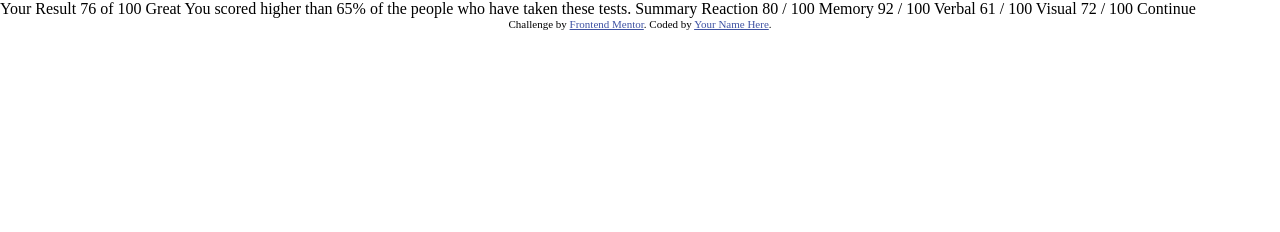
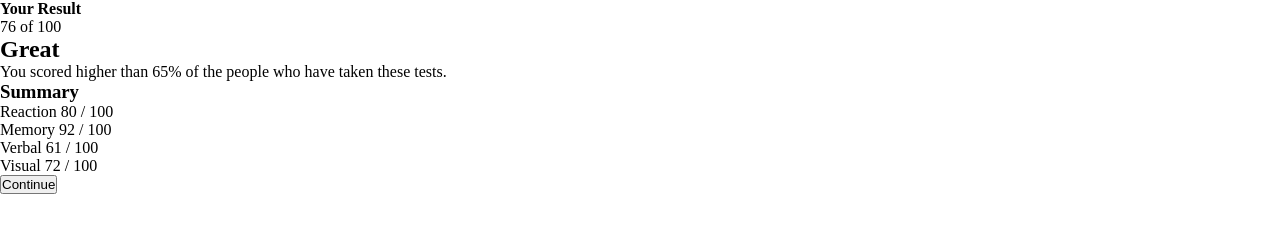
Before and after one commit to kdugaspar/results-summary-component-main, a plain HTML site: page index.html in a window 1280 px wide. Drawn offline with Linux system fonts and the light colour scheme.

Commit message:
Fazendos as marcações HTML

```diff
--- a/index.html
+++ b/index.html
@@ -16,33 +16,63 @@
 
 <body>
 
-  Your Result
+
+  <main class="principal">
+  <section class="sesao-esquerda">
+    <article>
+      <section>
+        <h1>Your Result</h1>
+     <section>
+      <span>
         76
+      </span>
+      <span>
         of 100
+      </span>
+     </section>
+      </section>
 
-  Great
-  You scored higher than 65% of the people who have taken these tests.
+     <h2> Great</h2>
+      <p>You scored higher than 65% of the people who have taken these tests.</p>
+    </article>
+  </section>
 
-  Summary
+  <section class="sesao-direita">
+    <section>
+     <h3> Summary</h3>
 
+  <section>
     Reaction
     80 / 100
+  </section>
 
+  <section>
     Memory
   92 / 100
+  </section>
 
+  <section>
     Verbal
   61 / 100
+  </section>
 
+ <section>
   Visual
   72 / 100
+ </section>
 
+    </section>
+  <button>
     Continue
-
+  </button>
+  </section>
+ <!--
   <div class="attribution">
     Challenge by <a href="https://www.frontendmentor.io?ref=challenge" target="_blank">Frontend Mentor</a>.
     Coded by <a href="#">Your Name Here</a>.
   </div>
+  -->
+  </main>
 </body>
 
 </html>
```
Lines whose indentation alone changed are shown as unchanged.
